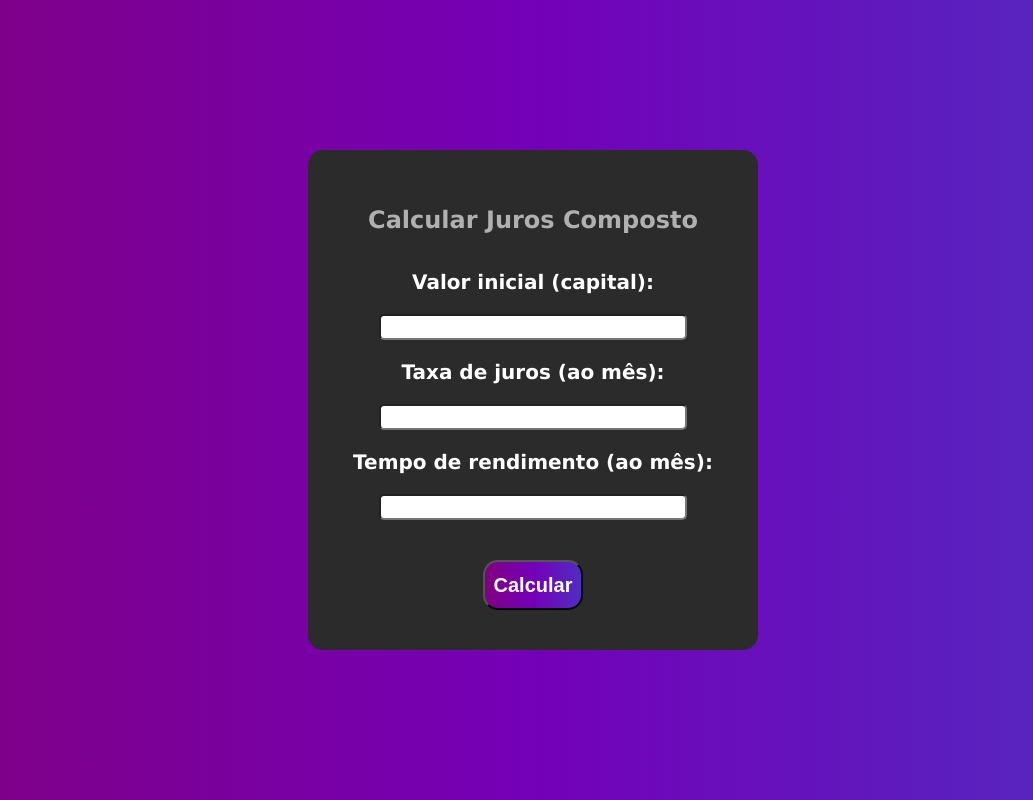
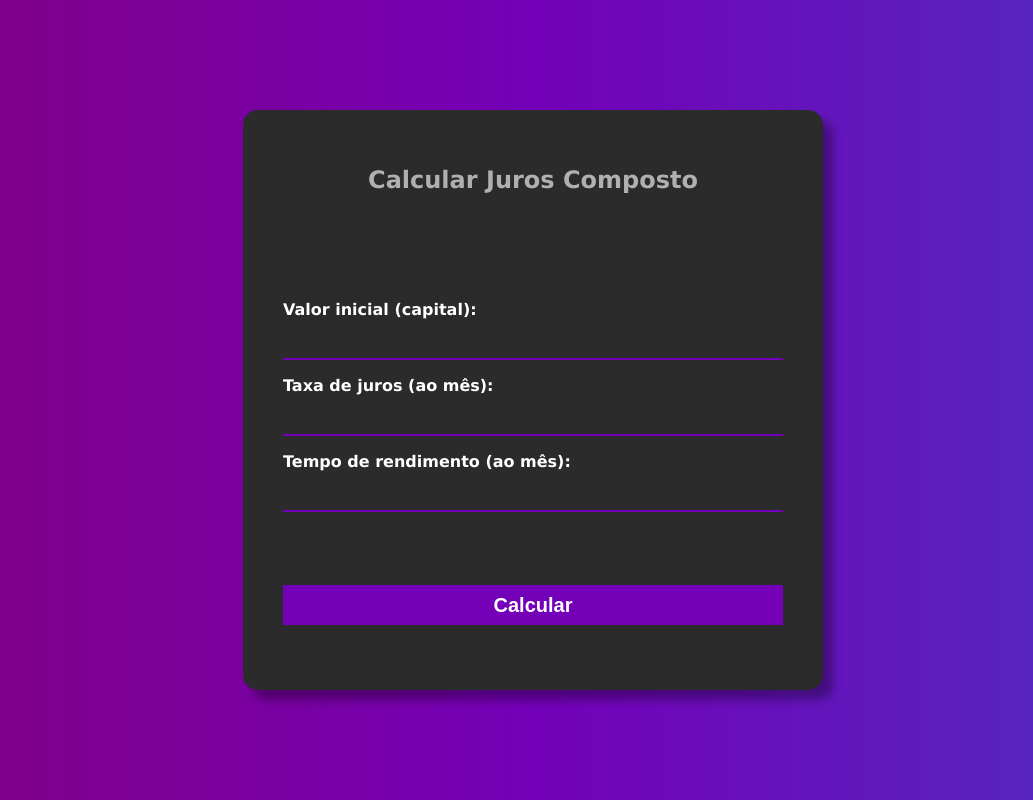
Before and after one commit to ogeraldinh/calculadora-juros-composto, a plain HTML site: page index.html in a window 1280 px wide. Shown: the whole page, without its empty margins (107-1140 px from the left). Drawn offline with Linux system fonts and the light colour scheme.

Commit message:
Calculadora de Juros Composto v2

```diff
--- /dev/null
+++ b/assets/css/style.css
@@ -0,0 +1,98 @@
+@charset "UTF-8";
+
+body {
+  margin: 0;
+  padding: 0;
+  background-image: linear-gradient(90deg, #800080, #7400b8, #502dc1);
+  height: 100vh;
+  width: 100vw;
+  display: flex;
+  align-items: center;
+  justify-content: center;
+  flex-direction: column;
+}
+
+.corpo h1 {
+  font-size: 1.5em;
+  text-align: center;
+  color: #b0b0b0;
+  font-family: Verdana, Geneva, Tahoma, sans-serif;
+}
+
+
+.corpo {
+  color: #fff;
+  font-family: Verdana, Geneva, Tahoma, sans-serif;
+  display: flex;
+  align-items: center;
+  justify-content: center;
+  flex-direction: column;
+  width: 500px;
+  height: 500px;
+  padding: 40px;
+  gap: 25px;
+  background-color: #2b2b2b;
+  border-radius: 15px;
+  box-shadow: 10px 10px 10px rgba(0, 0, 0, 0.323);
+}
+
+.pergunta {
+  display: flex;
+  align-items: flex-start;
+  justify-content: flex-start;
+  flex-direction: column;
+  width: 100%;
+  font-weight: bold;
+  margin: auto;
+  padding: auto;
+}
+
+.pergunta input {
+  border: none;
+  color: #dfdfdf;
+  background-color: transparent;
+  border-bottom: 2px solid #7400b8;
+  width: 100%;
+  padding: 0;
+  margin: 0;
+  font-weight: bold;
+  font-size: 1.25em;
+}
+
+.pergunta input:focus {
+  outline: none;
+}
+.pergunta input:focus::placeholder {
+  color: transparent;
+}
+
+.corpo button {
+  height: 2em;
+  width: 100%;
+  border: none;
+  color: #fff;
+  background-color: #7400b8;
+  font-weight: bolder;
+  font-size: 1.25em;
+}
+.corpo button:hover {
+  color: #000;
+  background-color: #fff;
+  cursor: pointer;
+}
+
+#total {
+  margin: 0;
+  padding: 0;
+  font-size: 1.25em;
+  font-weight: bolder;
+  color: #b0b0b0;
+}
+
+@media (max-width: 768px) {
+  .corpo {
+    width: 300px;
+    height: 500px;
+    padding: 20px;
+  }
+}
--- /dev/null
+++ b/assets/js/script.js
@@ -0,0 +1,11 @@
+function calcular_juros() {
+
+  let valor = document.getElementById("valor_inicial").value
+  let taxa_mes = document.getElementById("taxa_mes").value / 100
+  let rendimento_mes = document.getElementById("rendimento_mes").value
+
+  let total = valor * (1 + taxa_mes) ** rendimento_mes
+
+  document.getElementById("total").innerHTML =
+    `Total: R$ ${total.toFixed(2).replace(".", ",")}`
+}
--- a/css/style.css
+++ /dev/null
@@ -1,71 +0,0 @@
-body {
-  margin: 0;
-  padding: 0;
-  background-image: linear-gradient(90deg, #800080, #7400b8, #502dc1);
-  height: 100vh;
-  width: 100vw;
-  display: flex;
-  align-items: center;
-  justify-content: center;
-  flex-direction: column;
-}
-
-.titulo {
-  display: inline-block;
-
-  font-size: 0.75em;
-  color: #b0b0b0;
-  font-family: Verdana, Geneva, Tahoma, sans-serif;
-}
-
-.corpo {
-  color: #fff;
-  font-family: Verdana, Geneva, Tahoma, sans-serif;
-  display: flex;
-  align-items: center;
-  justify-content: center;
-  flex-direction: column;
-  text-align: justify;
-  width: 450px;
-  height: 500px;
-  background-color: #2b2b2b;
-  margin: auto;
-
-  border-radius: 15px;
-}
-
-.corpo input {
-  margin: 0;
-  height: 20px;
-  width: 300px;
-  border-radius: 5px;
-  font-weight: bolder;
-  font-size: 1.25em;
-}
-
-.corpo button {
-  height: 50px;
-  width: 100px;
-  border-radius: 15px;
-  color: #fff;
-  background-image: linear-gradient(90deg, #800080, #7400b8, #502dc1);
-  font-weight: bolder;
-  font-size: 1.25em;
-}
-.corpo button:hover {
-  color: #000;
-  background-color: #fff;
-  cursor: pointer;
-}
-
-.corpo p {
-  display: flex;
-  font-size: 1.25em;
-  font-weight: bolder;
-}
-
-#total {
-  font-size: 1.25em;
-  font-weight: bolder;
-  color: #b0b0b0;
-}
--- a/index.html
+++ b/index.html
@@ -1,28 +1,31 @@
 <!DOCTYPE html>
 <html lang="pt-br">
   <head>
-    <meta charset="UTF-8" />
-    <meta name="viewport" content="width=device-width, initial-scale=1.0" />
-    <link rel="stylesheet" href="css/style.css" />
+    <meta charset="UTF-8">
+    <meta name="viewport" content="width=device-width, initial-scale=1.0">
+    <link rel="stylesheet" href="assets/css/style.css">
     <title>Cálculo de Juros</title>
   </head>
   <body>
     <div class="corpo">
-      <div class="titulo">
-        <h1>Calcular Juros Composto</h1>
+      <h1>Calcular Juros Composto</h1>
+
+      <div class="pergunta">
+        <p>Valor inicial (capital):</p>
+        <input type="text" id="valor_inicial">
+
+        <p>Taxa de juros (ao mês):</p>
+        <input type="text" id="taxa_mes">
+
+        <p>Tempo de rendimento (ao mês):</p>
+        <input type="text" id="rendimento_mes">
       </div>
-      <p>Valor inicial (capital):</p>
-      <input type="text" id="valor_inicial" />
-      <p>Taxa de juros (ao mês):</p>
-      <input type="text" id="taxa_mes" />
-      <p>Tempo de rendimento (ao mês):</p>
-      <input type="text" id="rendimento_mes" />
+
+      <button onclick="calcular_juros()">Calcular</button>
 
       <p id="total"></p>
-
-      <button onclick="calcular_juros()">Calcular</button>
     </div>
 
-    <script src="js/script.js"></script>
+    <script src="assets/js/script.js"></script>
   </body>
 </html>
--- a/js/script.js
+++ /dev/null
@@ -1,9 +0,0 @@
-function calcular_juros() {
-  let valor = document.getElementById("valor_inicial").value;
-  let taxa_mes = document.getElementById("taxa_mes").value / 100;
-  let rendimento_mes = document.getElementById("rendimento_mes").value;
-
-  let total = valor * (1 + taxa_mes) ** rendimento_mes;
-  document.getElementById("total").innerHTML =
-    "R$ " + total.toFixed(2).replace(".", ",");
-}
```
